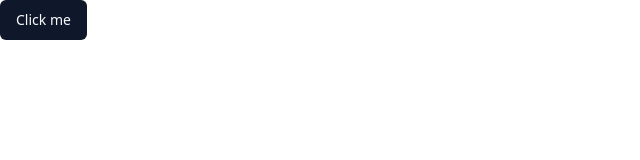
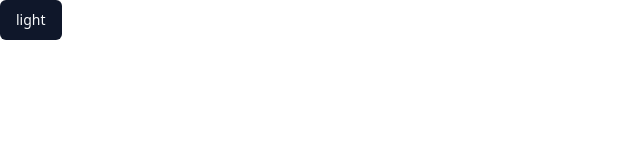
Before and after one commit to al-imam/shadcn-ui-starter, a React (Vite) app: page / in a window 1280 px wide. Shown: the top 160 px of the page, without its empty margins (0-640 px from the left). Built offline with nearby package versions, Linux system fonts and the light colour scheme.

Commit message:
setup theming

```diff
--- a/src/App.tsx
+++ b/src/App.tsx
@@ -1,11 +1,19 @@
 import { Button } from "@/components/ui/button";
+import { ThemeProvider, useTheme } from "@/components/theme-provider";
 
 function App() {
   return (
-    <div>
-      <Button>Click me</Button>
-    </div>
+    <ThemeProvider defaultTheme="light">
+      <div>
+        <MyButton />
+      </div>
+    </ThemeProvider>
   );
 }
 
+function MyButton() {
+  const { setTheme, theme } = useTheme();
+  return <Button onClick={() => setTheme(theme === "dark" ? "light" : "dark")}>{theme}</Button>;
+}
+
 export default App;
--- /dev/null
+++ b/src/components/theme-provider.tsx
@@ -0,0 +1,73 @@
+import { createContext, useContext, useEffect, useState } from "react"
+
+type Theme = "dark" | "light" | "system"
+
+type ThemeProviderProps = {
+  children: React.ReactNode
+  defaultTheme?: Theme
+  storageKey?: string
+}
+
+type ThemeProviderState = {
+  theme: Theme
+  setTheme: (theme: Theme) => void
+}
+
+const initialState: ThemeProviderState = {
+  theme: "system",
+  setTheme: () => null,
+}
+
+const ThemeProviderContext = createContext<ThemeProviderState>(initialState)
+
+export function ThemeProvider({
+  children,
+  defaultTheme = "system",
+  storageKey = "vite-ui-theme",
+  ...props
+}: ThemeProviderProps) {
+  const [theme, setTheme] = useState<Theme>(
+    () => (localStorage.getItem(storageKey) as Theme) || defaultTheme
+  )
+
+  useEffect(() => {
+    const root = window.document.documentElement
+
+    root.classList.remove("light", "dark")
+
+    if (theme === "system") {
+      const systemTheme = window.matchMedia("(prefers-color-scheme: dark)")
+        .matches
+        ? "dark"
+        : "light"
+
+      root.classList.add(systemTheme)
+      return
+    }
+
+    root.classList.add(theme)
+  }, [theme])
+
+  const value = {
+    theme,
+    setTheme: (theme: Theme) => {
+      localStorage.setItem(storageKey, theme)
+      setTheme(theme)
+    },
+  }
+
+  return (
+    <ThemeProviderContext.Provider {...props} value={value}>
+      {children}
+    </ThemeProviderContext.Provider>
+  )
+}
+
+export const useTheme = () => {
+  const context = useContext(ThemeProviderContext)
+
+  if (context === undefined)
+    throw new Error("useTheme must be used within a ThemeProvider")
+
+  return context
+}
```
